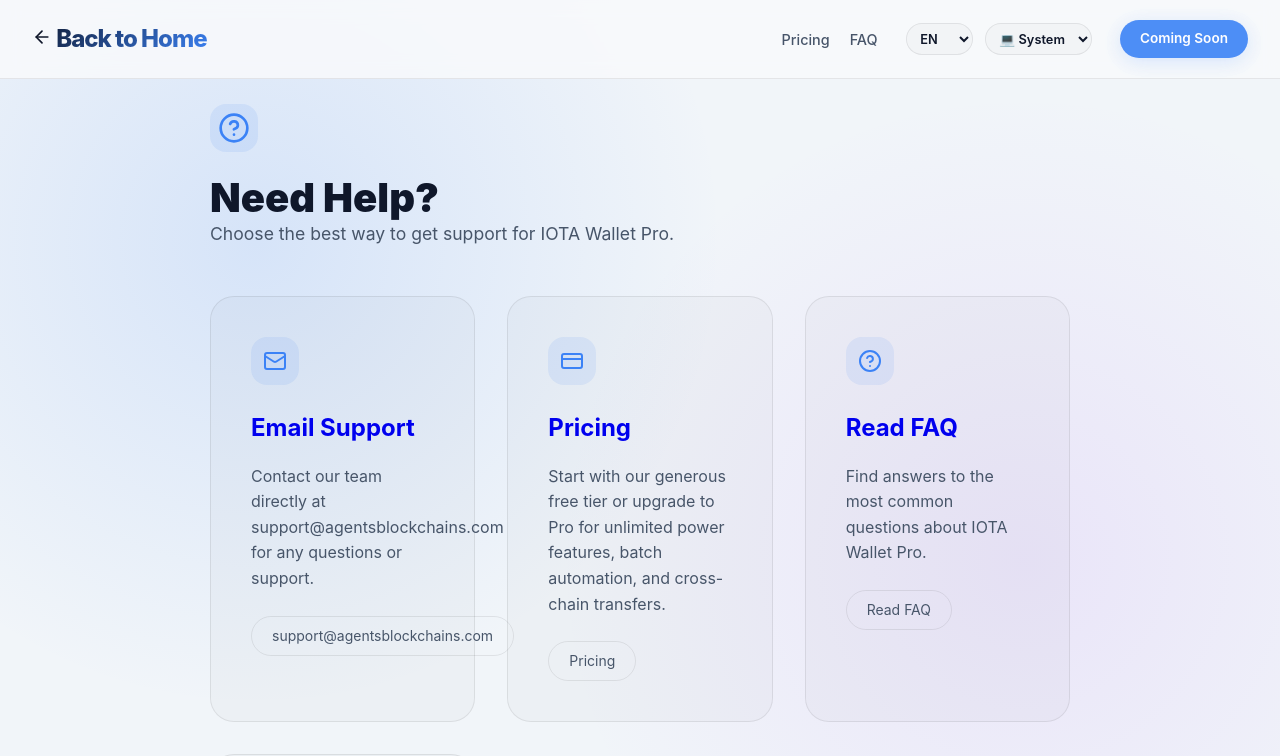
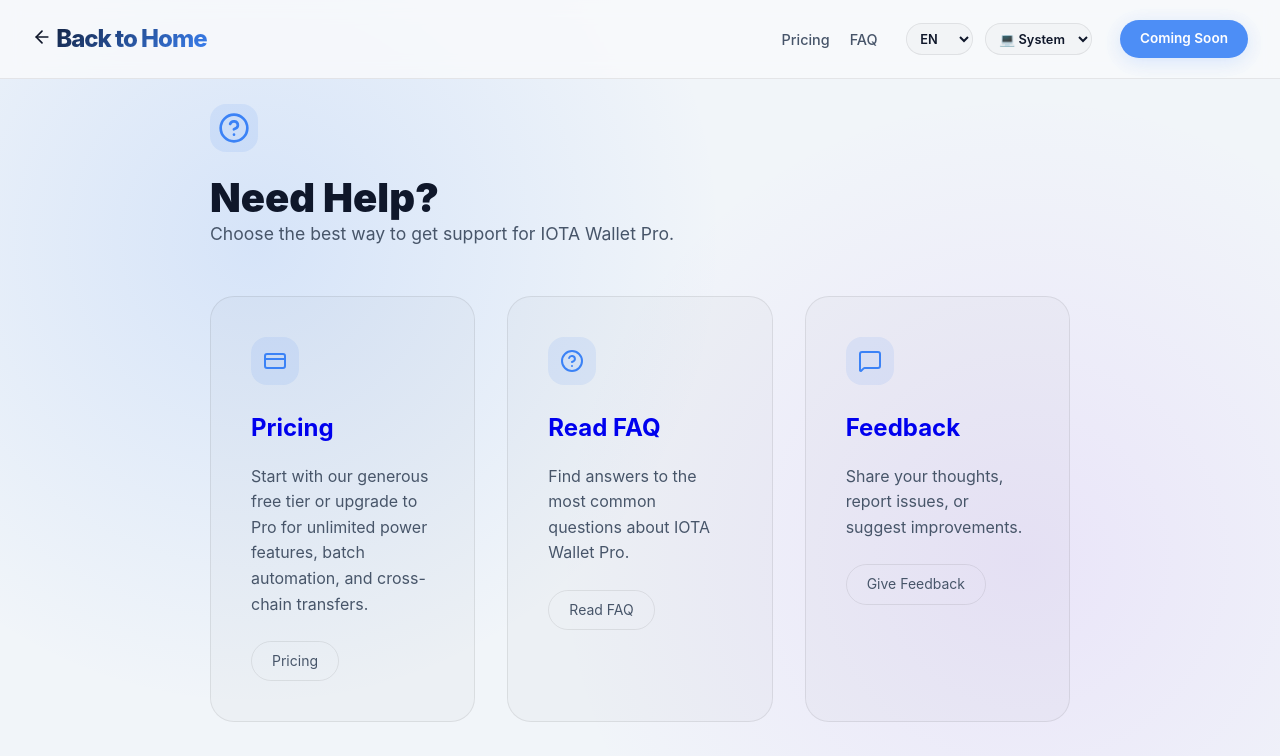
Before and after one commit to Kevin-GoG/website, a React (Vite) app: page /support in a window 1280 px wide. Shown: the top 756 px of the page. Built offline with nearby package versions, Linux system fonts and the light colour scheme.

Commit message:
style: streamline support cards to 3 and retain bottom contact email section

```diff
--- a/src/Support.jsx
+++ b/src/Support.jsx
@@ -53,14 +53,6 @@
   const { lang, t, getLocalizedLink } = useTranslation();
 
   const supportItems = [
-    {
-      icon: Mail,
-      title: t('support_email_title'),
-      description: t('support_email_desc'),
-      label: t('support_email_label'),
-      href: 'mailto:support@agentsblockchains.com',
-      external: true,
-    },
     {
       icon: CreditCard,
       title: t('nav_pricing'),
```
Also changed, not shown: 1 other file (tests, documents, lock files or other folders).
